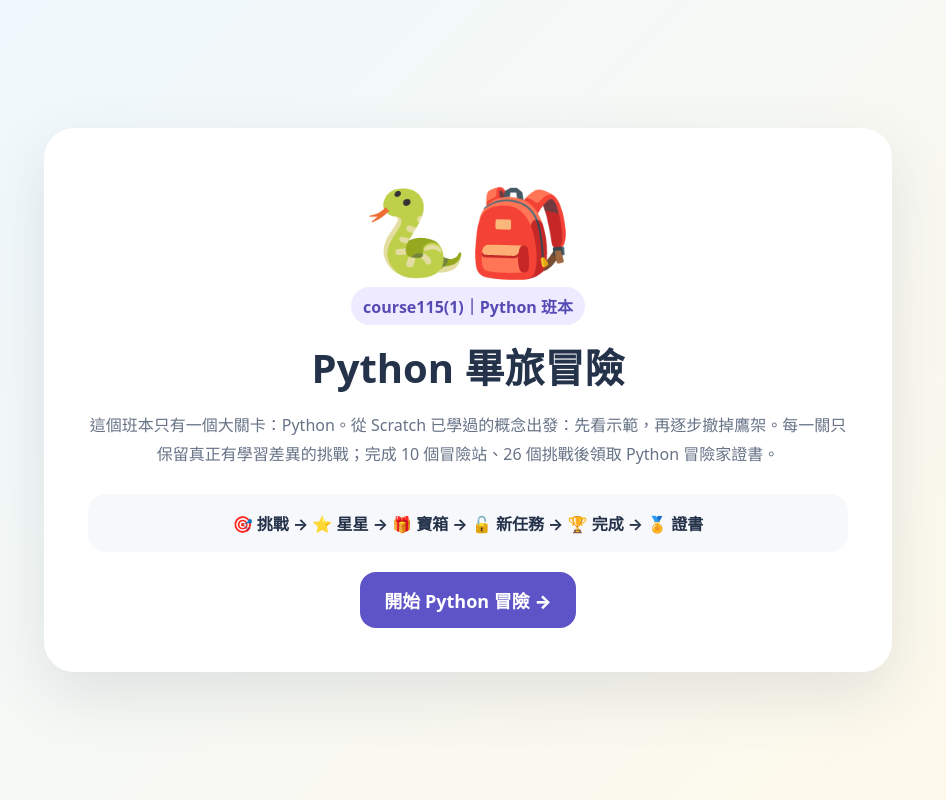
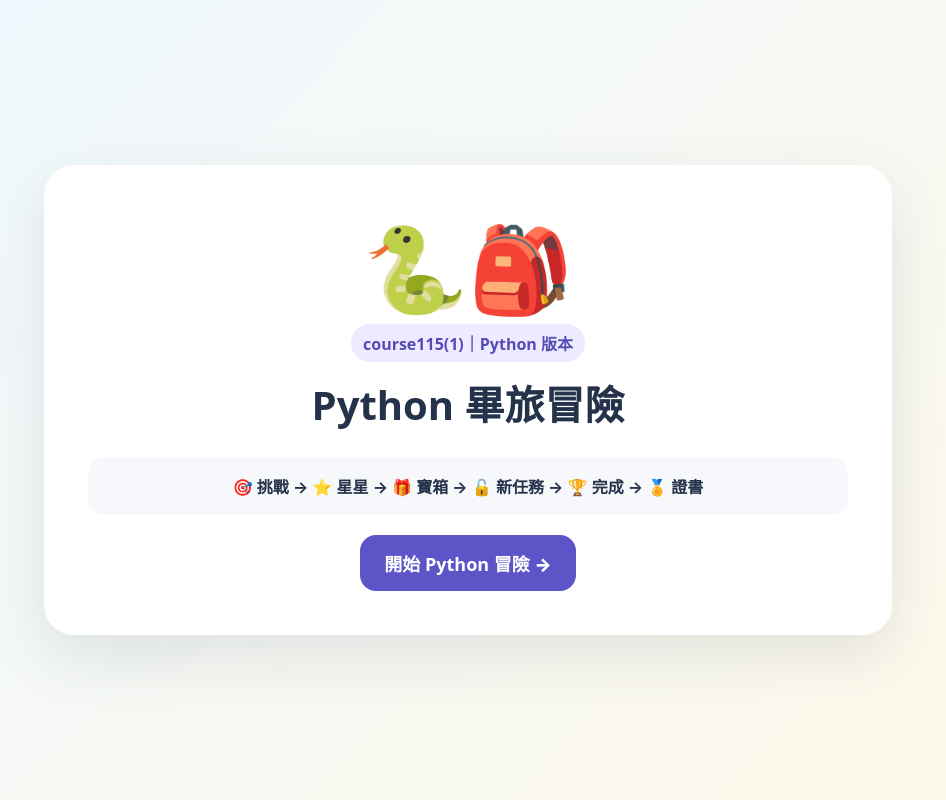
Before and after one commit to TeacherYiMei/course115-1, a plain HTML site: page index.html in a window 1280 px wide. Shown: the whole page, without its empty margins (172-1118 px from the left). Drawn offline with Linux system fonts and the light colour scheme.

Commit message:
Add files via upload
Upgrade course115-1 to Python student v5.1

```diff
--- a/index.html
+++ b/index.html
@@ -1,6 +1,6 @@
 <!doctype html>
 <html lang="zh-Hant"><head><meta charset="utf-8"><meta name="viewport" content="width=device-width,initial-scale=1">
-<title>course115(1)｜Python 冒險班本</title>
+<title>course115(1)｜Python 冒險版本</title>
 <style>
 body{margin:0;font-family:system-ui,-apple-system,"Noto Sans TC",sans-serif;background:linear-gradient(135deg,#eef8ff,#fff9e9);color:#24324a;min-height:100vh;display:grid;place-items:center}
 main{width:min(760px,90vw);background:#fff;padding:44px;border-radius:30px;box-shadow:0 22px 60px #34475b20;text-align:center}
@@ -8,9 +8,9 @@ main{width:min(760px,90vw);background:#fff;padding:44px;border-radius:30px;box-s
 h1{font-size:40px;margin:12px 0}.start{display:inline-block;margin-top:20px;background:#5c54c7;color:#fff;text-decoration:none;padding:15px 24px;border-radius:16px;font-weight:900;font-size:18px}
 p{line-height:1.8;color:#667286}.route{margin-top:25px;background:#f7f8fb;border-radius:18px;padding:17px;font-weight:700}
 </style></head><body><main>
-<div class="hero">🐍🎒</div><span class="tag">course115(1)｜Python 班本</span>
+<div class="hero">🐍🎒</div><span class="tag">course115(1)｜Python 版本</span>
 <h1>Python 畢旅冒險</h1>
-<p>這個班本只有一個大關卡：Python。從 Scratch 已學過的概念出發：先看示範，再逐步撤掉鷹架。每一關只保留真正有學習差異的挑戰；完成 10 個冒險站、26 個挑戰後領取 Python 冒險家證書。</p>
+<p></p>
 <div class="route">🎯 挑戰 → ⭐ 星星 → 🎁 寶箱 → 🔓 新任務 → 🏆 完成 → 🏅 證書</div>
 <a class="start" href="11601/python.html">開始 Python 冒險 →</a>
 </main></body></html>
```
Also changed, not shown: README.md.
